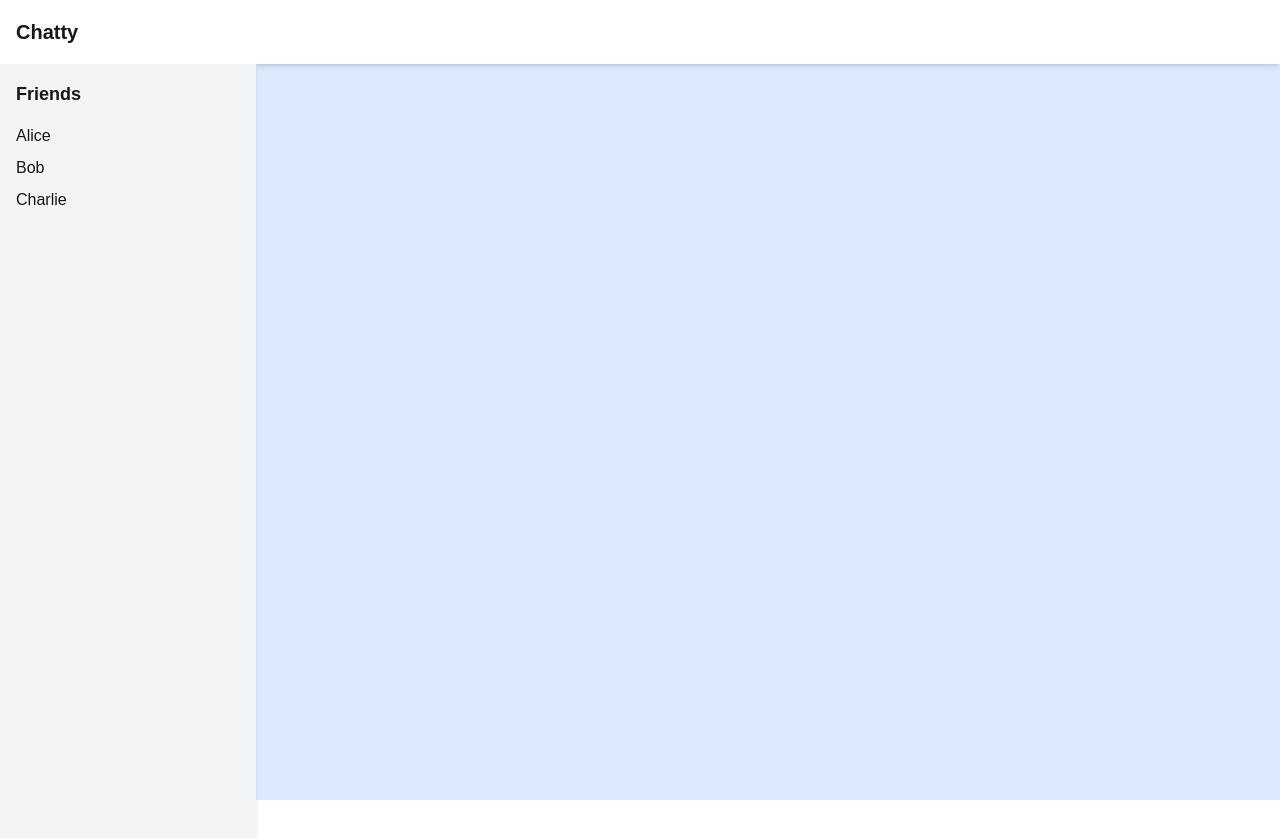
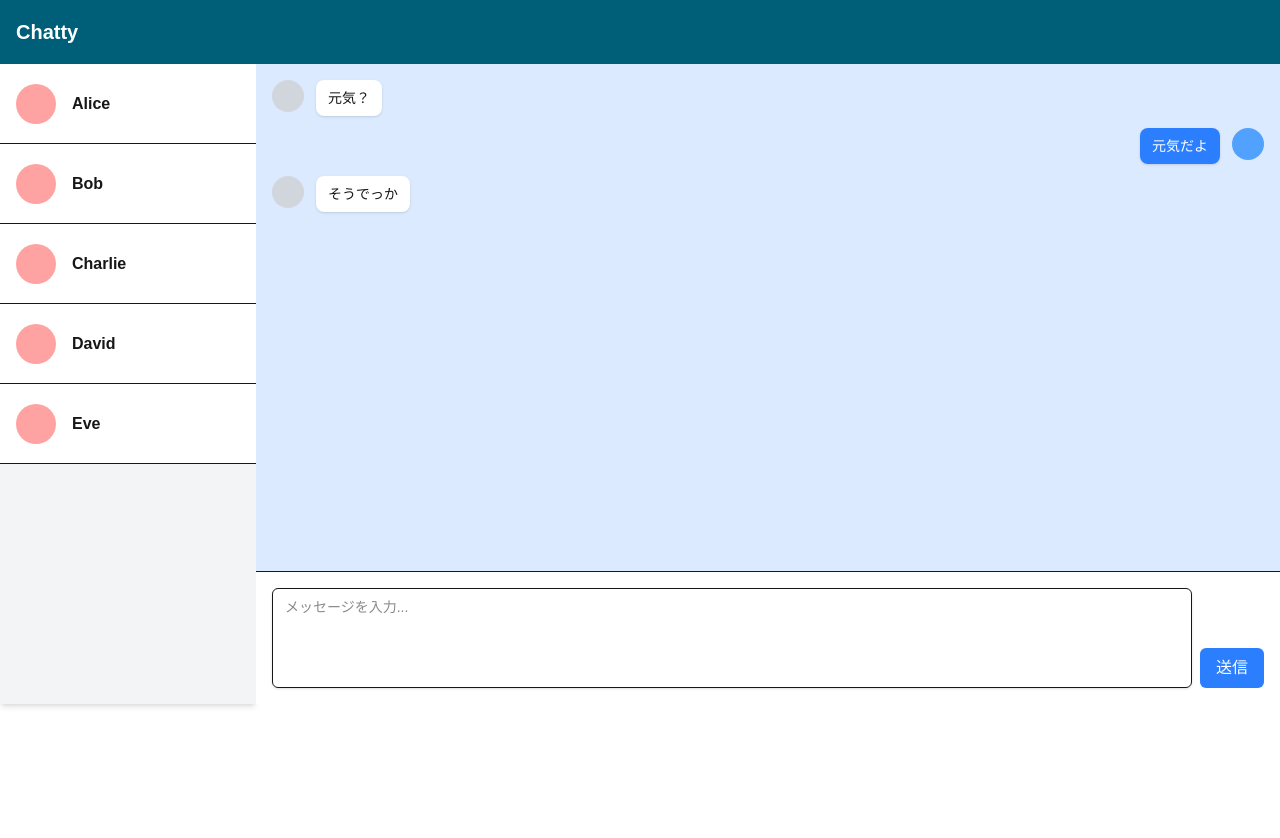
Before and after one commit to Kai-Kota/chatapp, a Next.js app in the folder frontend/: page / in a window 1280 px wide. Shown: the top 838 px of the page. After the commit the page ends 800 px from the top, so only its background shows below. Built offline with nearby package versions, Linux system fonts and the light colour scheme.

Commit message:
フロントエンドの仮実装

```diff
--- a/frontend/app/page.tsx
+++ b/frontend/app/page.tsx
@@ -1,12 +1,15 @@
+import ChatField from "@/components/layout/chats";
 import Friends from "@/components/layout/friends";
 import Header from "@/components/layout/header";
-import Image from "next/image";
 
 export default function Home() {
   return (
-    <div className="w-full h-screen bg-blue-100">
+    <div className="w-full h-160">
       <Header/>
-      <Friends/>
+      <div className="flex h-full">
+        <Friends/>
+        <ChatField/>
+      </div>
     </div>
   );
 }
--- /dev/null
+++ b/frontend/components/layout/chats.tsx
@@ -0,0 +1,53 @@
+function Chats(){
+  return (
+    <div className="bg-blue-100 flex-1 h-130 p-4 space-y-3">
+      {/* 受信メッセージ */}
+      <div className="flex items-start gap-3">
+        <div className="w-8 h-8 rounded-full bg-gray-300 flex-shrink-0" />
+        <div className="bg-white px-3 py-2 rounded-lg shadow-sm max-w-[70%] text-sm">
+          元気？
+        </div>
+      </div>
+      {/* 送信メッセージ（右寄せ） */}
+      <div className="flex items-start gap-3 justify-end">
+        <div className="bg-blue-500 text-white px-3 py-2 rounded-lg shadow-sm max-w-[70%] text-sm">
+          元気だよ
+        </div>
+        <div className="w-8 h-8 rounded-full bg-blue-400 flex-shrink-0" />
+      </div>
+      {/* 受信メッセージ*/}
+      <div className="flex items-start gap-3">
+        <div className="w-8 h-8 rounded-full bg-gray-300 flex-shrink-0" />
+        <div className="bg-white px-3 py-2 rounded-lg shadow-sm max-w-[70%] text-sm">
+          そうでっか
+        </div>
+      </div>
+    </div>
+  )
+}
+
+function Message(){
+    return (
+      <div className="p-4 border-t bg-white flex items-end gap-2">
+        <textarea
+          className="flex-1 min-h-[100px] max-h-40 resize-none rounded-md border px-3 py-2 text-sm shadow-sm focus:outline-none focus:ring-2 focus:ring-blue-300"
+          placeholder="メッセージを入力..."
+          aria-label="メッセージ入力"
+        />
+        <button className="bg-blue-500 text-white px-4 py-2 rounded-md hover:bg-blue-600 focus:outline-none">
+          送信
+        </button>
+      </div>
+    )
+}
+
+export default function ChatField() {
+  return (
+    <>
+      <div className="flex flex-col w-full h-full">
+        <Chats />
+        <Message />
+      </div>
+    </>
+  );
+}
--- a/frontend/components/layout/friends.tsx
+++ b/frontend/components/layout/friends.tsx
@@ -1,11 +1,23 @@
-export default function Friends() {
+function Friend(){
+  const friends = ["Alice", "Bob", "Charlie", "David", "Eve"];
+
+  return(
+    <>
+      {friends.map((name) => (
+        <li key={name} className="w-full h-20 bg-white border-b flex items-center px-4 hover:bg-gray-200 cursor-pointer font-semibold">
+          <span className="rounded-full bg-red-300 w-10 h-10"/>
+          <div className="p-4">{name}</div>
+        </li>
+      ))}
+    </>
+  )
+}
+
+export default function FriendList() {
   return (
-    <div className="w-64 h-full bg-gray-100 shadow-md p-4">
-      <h2 className="text-lg font-semibold mb-4">Friends</h2>
+    <div className="w-80 h-full bg-gray-100 shadow-md">
       <ul>
-        <li className="mb-2">Alice</li>
-        <li className="mb-2">Bob</li>
-        <li className="mb-2">Charlie</li>
+        <Friend />
       </ul>
     </div>
   );
--- a/frontend/components/layout/header.tsx
+++ b/frontend/components/layout/header.tsx
@@ -1,6 +1,6 @@
 export default function Header() {
   return (
-    <header className="w-full h-16 bg-white shadow-md flex items-center px-4">
+    <header className="w-full h-16 bg-cyan-800 shadow-md text-white flex items-center px-4">
       <h1 className="text-xl font-bold">Chatty</h1>
     </header>
   );
```
